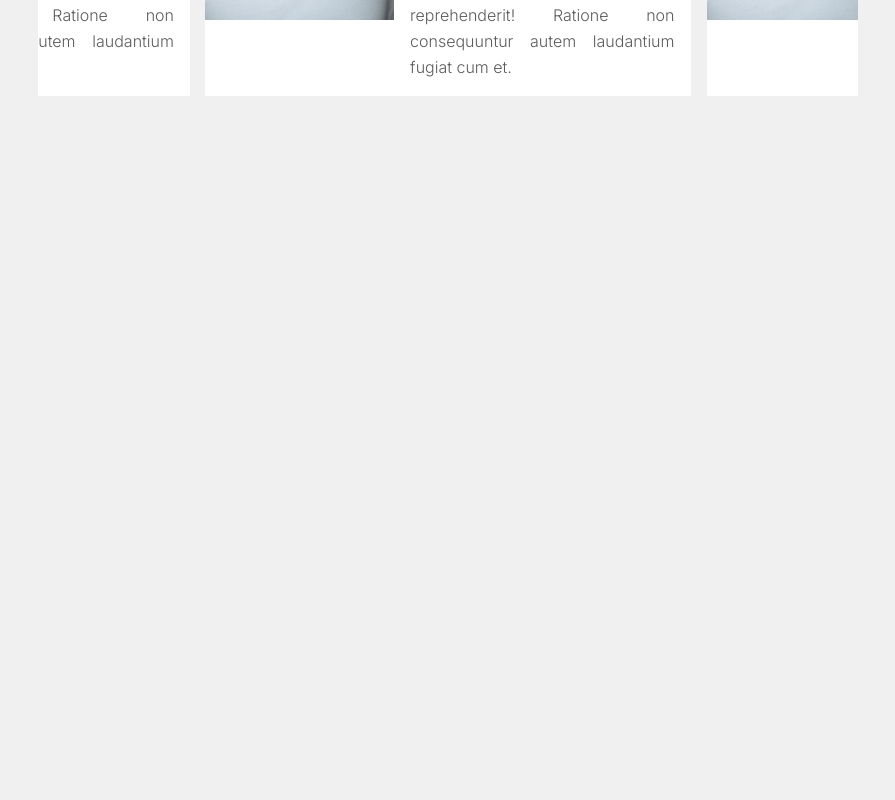
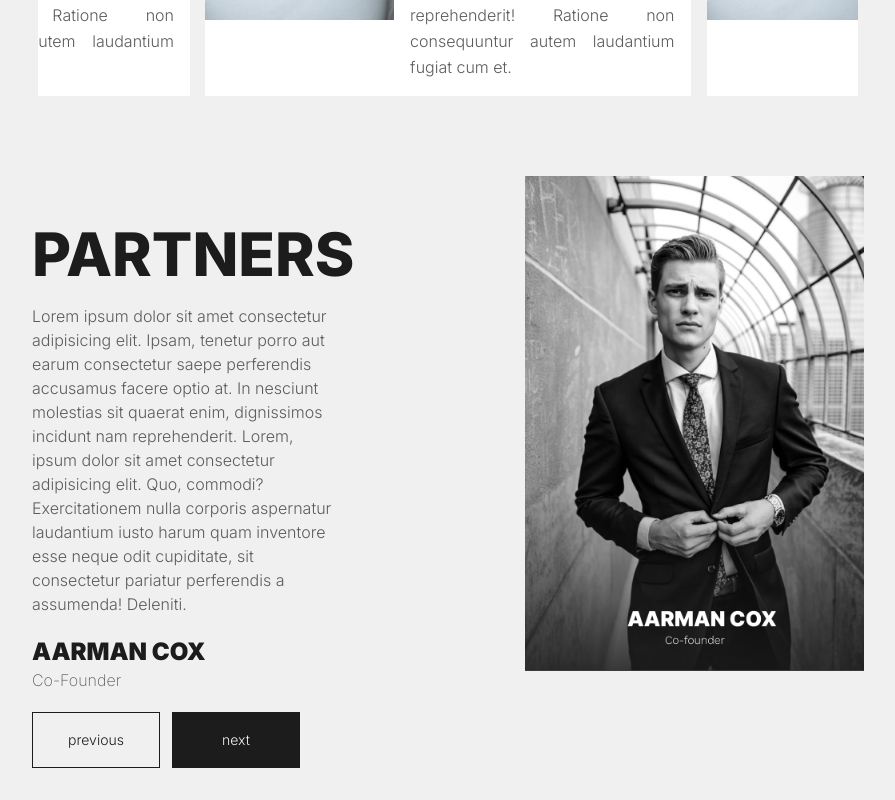
Before and after one commit to nilloferreiira/Legacy-Homes, a Next.js app: page / in a window 1280 px wide. Shown: the part 6206-7006 px from the top of the page, without its empty margins (192-1087 px from the left). Before the commit the page ends 6334 px from the top, so only its background shows below. Built offline with nearby package versions, Linux system fonts and the light colour scheme.

Commit message:
partners page wip

```diff
--- a/src/app/page.tsx
+++ b/src/app/page.tsx
@@ -3,6 +3,7 @@ import { ClientsTestimonials } from '@/components/clients-testimonials/clients-t
 import { Header } from '@/components/header/header'
 import { HomeContainer } from '@/components/home/home'
 import { HowItWorks } from '@/components/how-it-works/how-it-works'
+import { Partners } from '@/components/partners/partners'
 import { Properties } from '@/components/properties/properties'
 import { Services } from '@/components/services/services'
 
@@ -16,6 +17,7 @@ export default function Home() {
       <Properties />
       <HowItWorks />
       <ClientsTestimonials />
+      <Partners />
     </div>
   )
 }
--- a/src/components/generics/description-p.tsx
+++ b/src/components/generics/description-p.tsx
@@ -1,10 +1,13 @@
 interface DescriptionPProps {
   children: string
+  variant?: 'left'
 }
 
 export function DescriptionP(props: DescriptionPProps) {
   return (
-    <p className="font-light text-left lg:text-center w-full md:w-2/3 text-[#5C5C5C]">
+    <p
+      className={`${props.variant === 'left' ? 'font-light text-left w-full md:w-2/3 text-[#5C5C5C]' : 'font-light text-left lg:text-center w-full md:w-2/3 text-[#5C5C5C]'}`}
+    >
       {props.children}
     </p>
   )
--- /dev/null
+++ b/src/components/partners/partners.tsx
@@ -0,0 +1,74 @@
+'use client'
+
+import { DescriptionP } from '../generics/description-p'
+import { Title } from '../generics/title'
+import { Button } from '../ui/button'
+import Image from 'next/image'
+import PartnerImage from '../../assets/partner-1.png'
+import { partners } from '@/seed/partners-seed'
+import { useState } from 'react'
+
+export function Partners() {
+  const [currentIndex, setCurrentIndex] = useState<number>(0)
+
+  function handleNext() {
+    if (currentIndex < partners.length - 1) {
+      setCurrentIndex((prevIndex) => prevIndex + 1)
+    }
+  }
+  function handlePrev() {
+    if (currentIndex > 0) {
+      setCurrentIndex((prevIndex) => prevIndex - 1)
+    }
+  }
+
+  return (
+    <div className="w-full mx-auto flex flex-col text-center items-center justify-center gap-10 lg:flex-row lg:items-start 2xl:justify-between lg:px-24">
+      {/* left   */}
+      <div className="w-full lg:w-2/3 flex flex-col items-center text-center justify-center gap-5 lg:items-start lg:text-left lg:pt-12">
+        <Title>partners</Title>
+        <DescriptionP variant="left">
+          Lorem ipsum dolor sit amet consectetur adipisicing elit. Ipsam,
+          tenetur porro aut earum consectetur saepe perferendis accusamus facere
+          optio at. In nesciunt molestias sit quaerat enim, dignissimos incidunt
+          nam reprehenderit. Lorem, ipsum dolor sit amet consectetur adipisicing
+          elit. Quo, commodi? Exercitationem nulla corporis aspernatur
+          laudantium iusto harum quam inventore esse neque odit cupiditate, sit
+          consectetur pariatur perferendis a assumenda! Deleniti.
+        </DescriptionP>
+
+        {/* partner info */}
+        <div className="text-left">
+          <h1 className="font-black text-2xl uppercase">
+            {`${partners[currentIndex].firstName} ${partners[currentIndex].lastName}`}
+          </h1>
+          <h4 className="text-lightGray font-extralight">
+            {partners[currentIndex].position}
+          </h4>
+        </div>
+
+        {/* buttons */}
+        <div className="w-full flex items-center justify-center gap-3 lg:items-start lg:justify-start">
+          <Button
+            onClick={handlePrev}
+            variant={'square'}
+            className="w-32 h-14 bg-transparent border border-shark text-shark hover:bg-transparent/10"
+          >
+            previous
+          </Button>
+          <Button
+            onClick={handleNext}
+            variant={'square'}
+            className="w-32 h-14 bg-shark"
+          >
+            next
+          </Button>
+        </div>
+      </div>
+      {/* right  */}
+      <div className="w-full lg:w-1/2 flex items-center justify-center lg:items-start lg:justify-end">
+        <Image src={PartnerImage} alt={'alt'} priority={true} />
+      </div>
+    </div>
+  )
+}
--- /dev/null
+++ b/src/seed/partners-seed.ts
@@ -0,0 +1,42 @@
+import { StaticImageData } from 'next/image'
+import PartnerImage from '../assets/partner-1.png'
+
+interface Partner {
+  firstName: string
+  lastName: string
+  position: string
+  imageUrl: StaticImageData
+}
+
+export const partners: Partner[] = [
+  {
+    firstName: 'Aarman',
+    lastName: 'Cox',
+    position: 'Co-Founder',
+    imageUrl: PartnerImage,
+  },
+  {
+    firstName: 'Bob',
+    lastName: 'Johnson',
+    position: 'Chief Executive Officer',
+    imageUrl: PartnerImage,
+  },
+  {
+    firstName: 'Charlie',
+    lastName: 'Brown',
+    position: 'Chief Technology Officer',
+    imageUrl: PartnerImage,
+  },
+  {
+    firstName: 'Diana',
+    lastName: 'Evans',
+    position: 'Chief Marketing Officer',
+    imageUrl: PartnerImage,
+  },
+  {
+    firstName: 'Ethan',
+    lastName: 'Williams',
+    position: 'Chief Operating Officer',
+    imageUrl: PartnerImage,
+  },
+]
```
Also changed, not shown: src/assets/partner-1.png (added).
